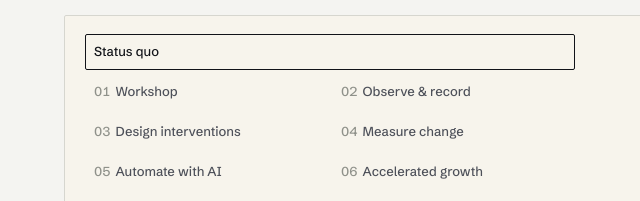
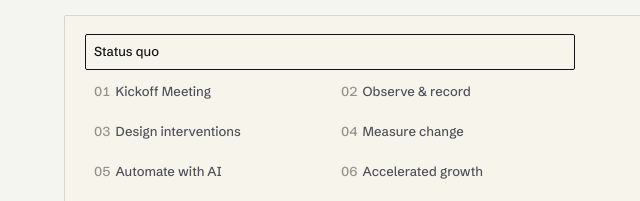
Before and after one commit to kischiman/gcc-proposal-deck, a website: page public/index.html in a window 1280 px wide. Shown: the part 722-923 px from the top of the page, 0-640 px from the left. Drawn offline with Linux system fonts and the light colour scheme; no server answers.

Commit message:
Rename diagram step 01 to "Kickoff Meeting"
Co-Authored-By: Claude Opus 5.5 <noreply@anthropic.com>

```diff
--- a/public/index.html
+++ b/public/index.html
@@ -85,7 +85,7 @@
       <div class="os-canvas"></div>
       <ol class="sr" aria-label="The stages, in words">
         <li><b>Status quo.</b> Work crosses departments without a clear route, so hand-offs are missed, work is redone and decisions stall. Each one adds cost.</li>
-        <li><b>01 · Workshop.</b> A 90-minute kickoff with your three executives sets shared goals and we pick the one department we start with. We baseline its key numbers and agree targets with you.</li>
+        <li><b>01 · Kickoff Meeting.</b> A 90-minute kickoff with your three executives sets shared goals and we pick the one department we start with. We baseline its key numbers and agree targets with you.</li>
         <li><b>02 · Observe &amp; record.</b> We follow how work actually travels between people, and record where it waits, gets redone or meets disagreement. Site leads and project managers join the interviews.</li>
         <li><b>03 · Design interventions.</b> A few influential connectors carry the redesign: a clear hand-off, an owner for each decision, and a working feedback loop. The department tests each change, and it is reviewed before rollout.</li>
         <li><b>04 · Measure change.</b> Checkpoints track the numbers baselined in Phase 1, such as rework, schedule slip, tender margin variance and change-order turnaround, against the targets we agreed. They feed the next round of design.</li>
--- a/public/org-story.js
+++ b/public/org-story.js
@@ -12,7 +12,7 @@
   const STAGES = [
     { nav: "Status quo", title: "Status quo",
       note: "Work crosses departments without a clear route, so hand-offs are missed, work is redone and decisions stall. Each one adds cost." },
-    { nav: "Workshop", title: "01 · Workshop",
+    { nav: "Kickoff Meeting", title: "01 · Kickoff Meeting",
       note: "A 90-minute kickoff with your three executives sets shared goals and we pick the one department we start with. We baseline its key numbers and agree targets with you." },
     { nav: "Observe & record", title: "02 · Observe & record",
       note: "We follow how work actually travels between people, and record where it waits, gets redone or meets disagreement. Site leads and project managers join the interviews." },
```
Also changed, not shown: docs/index.html (+2 -2 lines), dist/deck.html.
